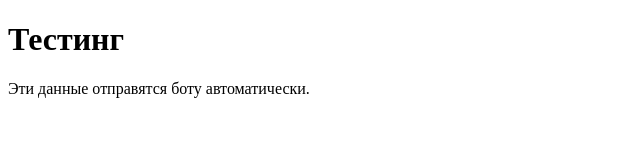
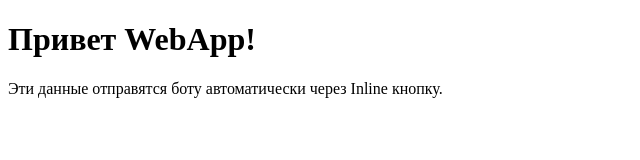
Before and after one commit to BitNikTM/tg-mini-app-orders, a plain HTML site: page docs/index.html in a window 1280 px wide. Shown: the whole page, without its empty margins (0-640 px from the left). Drawn offline with Linux system fonts and the light colour scheme.

Commit message:
Update index.html

```diff
--- a/docs/index.html
+++ b/docs/index.html
@@ -5,19 +5,20 @@
     <title>WebApp</title>
 </head>
 <body>
-<h1>Тестинг</h1>
-<p>Эти данные отправятся боту автоматически.</p>
+    <h1>Привет WebApp!</h1>
+    <p>Эти данные отправятся боту автоматически через Inline кнопку.</p>
 
     <script>
+        // Ждем инициализации WebApp
         window.Telegram.WebApp.ready();
 
-    // Данные, которые будем отправлять боту
+        // Данные, которые отправляем боту
         const dataToSend = {
             opened: true,
             timestamp: new Date().toISOString()
         };
 
-    // Отправка данных через InlineKeyboardButton
+        // Отправка данных через Inline кнопку
         Telegram.WebApp.sendData(JSON.stringify(dataToSend));
     </script>
 </body>
```
Lines whose indentation alone changed are shown as unchanged.
